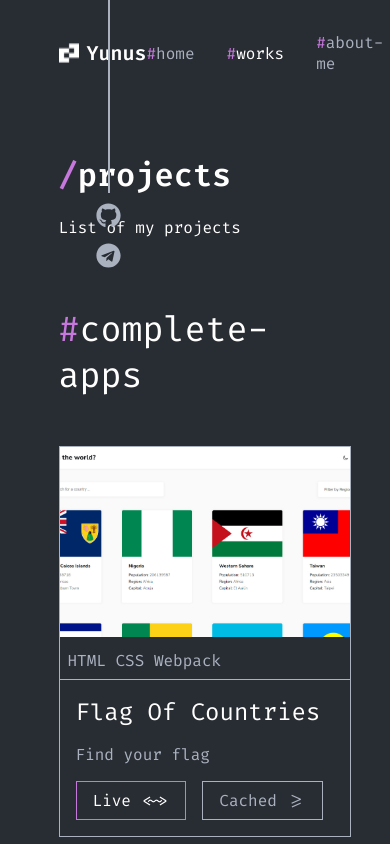
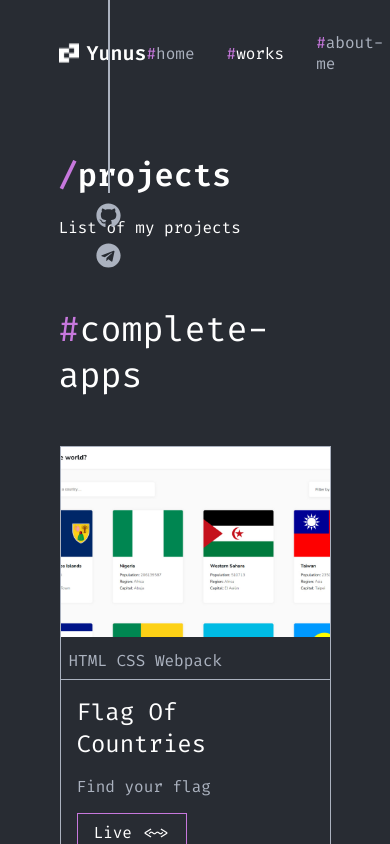
Before and after one commit to theyuunus/Portfolio, a React (Create React App) app: page /works in a window 390 px wide. Shown: the top 844 px of the page. Built offline with nearby package versions, Linux system fonts and the light colour scheme; data requests are answered from the project's data file.

Commit message:
#fix #fix and add media #Projects

```diff
--- a/src/components/Projects/Projects.jsx
+++ b/src/components/Projects/Projects.jsx
@@ -42,6 +42,7 @@ export default function Projects() {
                     <div className="projects-cards">
                         {work ? (
                             work.map((work) => (
+                                <div style={{alignItems: "start"}}>
                                     <div className="projects-cards-card" key={work.id}>
                                         <div className="projects-cards-card-images">
                                             <img
@@ -68,6 +69,7 @@ export default function Projects() {
                                             </div>
                                         </div>
                                     </div>
+                                </div>
                             ))
                         ) : (
                             <div>Loading...</div>
--- a/src/components/Projects/Projects.scss
+++ b/src/components/Projects/Projects.scss
@@ -128,8 +128,18 @@
 }
 
 @media only screen and (max-width: 400px) {
+    .projects-cards-card {
+        max-width: 271px;
+    }
+
     .projects-cards-card-images-img {
-        width: 290px;
+        max-width: 270px;
         height: 190px;
     }
+
+    .projects-cards-card-bottom-buttons {
+        display: flex;
+        flex-direction: column;
+        gap: 16px;
+    }
 }
--- a/src/components/SmallProjects/SmallProjects.scss
+++ b/src/components/SmallProjects/SmallProjects.scss
@@ -21,6 +21,7 @@
         padding-top: 48px;
 
         &-card {
+            width: 340.5px;
             margin: auto;
             border: 1px solid rgba(171, 178, 191, 1);
 
@@ -60,3 +61,27 @@
         }
     }
 }
+
+@media only screen and (max-width: 1383px) {
+    .smallProjects-cards {
+        display: grid;
+        grid-template-columns: repeat(2, 1fr);
+    }
+}
+
+@media only screen and (max-width: 765px) {
+    .smallProjects-cards {
+        display: grid;
+        grid-template-columns: repeat(1, 1fr);
+    }
+}
+
+@media only screen and (max-width: 400px) {
+    .smallProjects-cards-card {
+        max-width: 271px;
+    }
+
+    .smallProjects-cards-card {
+        max-width: 270px;
+    }
+}
```
Lines whose indentation alone changed are shown as unchanged.
